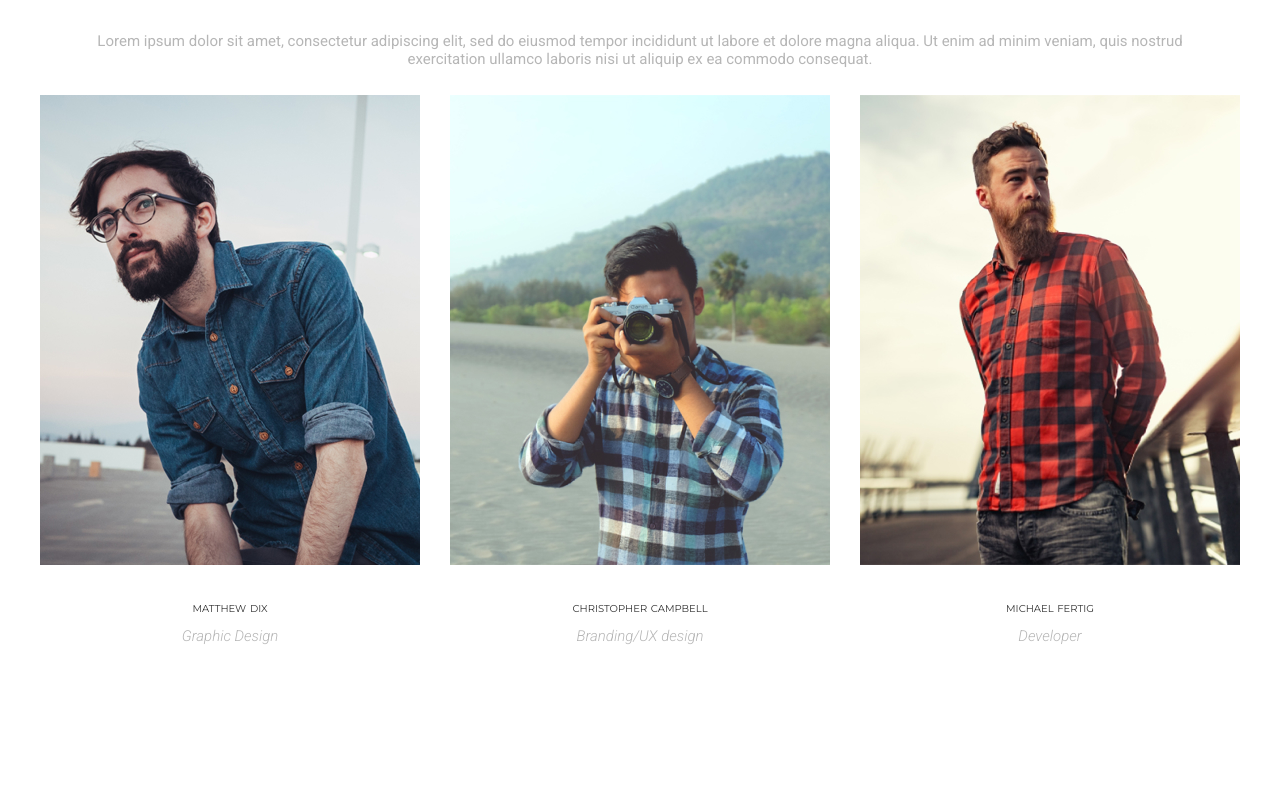
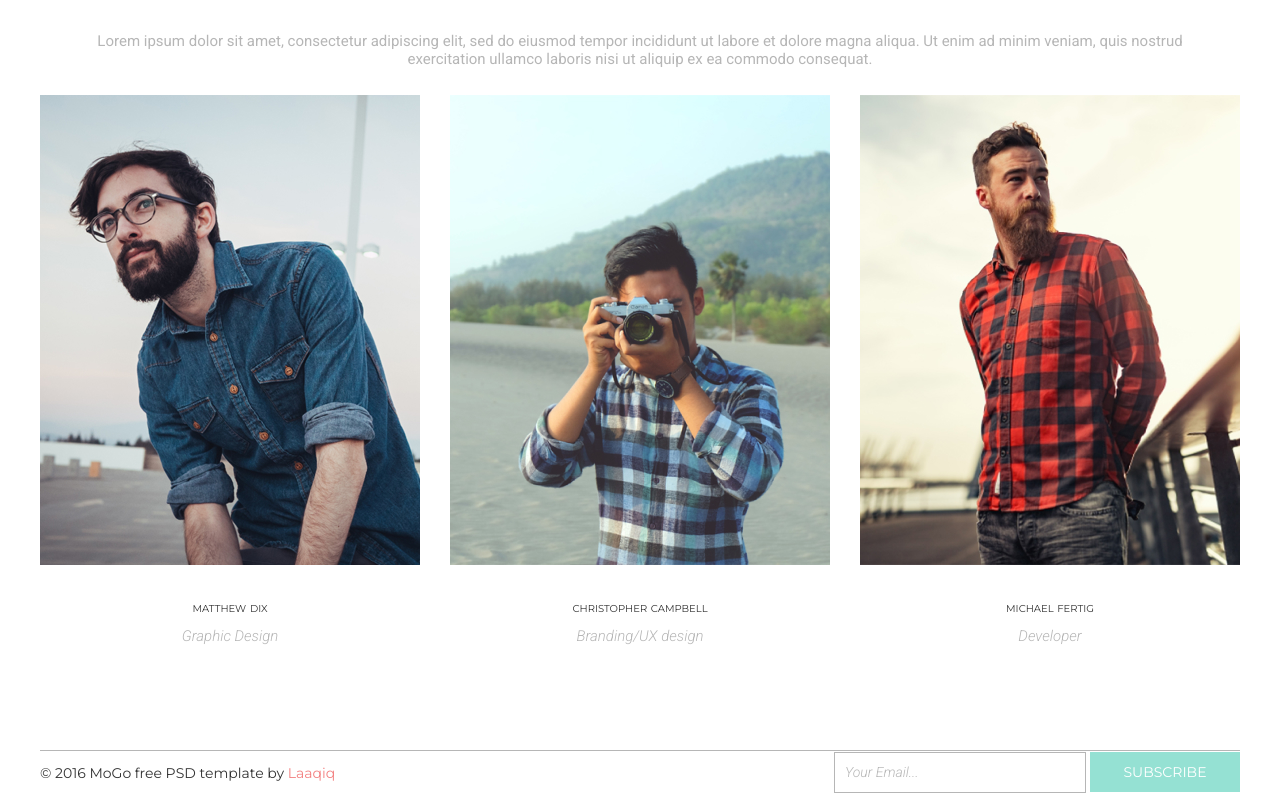
Before and after one commit to emily-bazhenova/dz9, a plain HTML site: page index.html in a window 1280 px wide. Shown: the part 870-1670 px from the top of the page. Before the commit the page ends 1531 px from the top, so only its background shows below. Drawn offline with Linux system fonts and the light colour scheme.

Commit message:
homework completed

```diff
--- a/index.html
+++ b/index.html
@@ -12,7 +12,7 @@
       href="https://fonts.googleapis.com/css2?family=Kaushan+Script&family=Montserrat:wght@400;700&family=Roboto:ital,wght@0,300;0,400;1,300&display=swap"
       rel="stylesheet"
     />
-    <title>Document</title>
+    <title>MoGo</title>
   </head>
   <body>
     <header class="header">
@@ -143,5 +143,15 @@
         </ul>
       </section>
     </main>
+    <footer class="footer">
+      <p class="copyrights">
+        © 2016 MoGo free PSD template by
+        <a href="#" class="footer-link">Laaqiq</a>
+      </p>
+      <form>
+        <input type="email" name="email" placeholder="Your Email..."></input>
+        <button type="submit" class="button">subscribe</button>
+      </form>
+    </footer>
   </body>
 </html>
--- a/style.css
+++ b/style.css
@@ -63,6 +63,7 @@ h3 {
   width: 1200px;
   margin: 0 auto;
   padding-top: 125px;
+  padding-bottom: 89px;
 }
 
 .description {
@@ -207,3 +208,56 @@ ul {
   color: #b6b6b6;
   margin: 0;
 }
+
+.footer {
+  border-top: solid 1px #b6b6b6;
+  height: 41px;
+  width: 1200px;
+  margin: 0 auto;
+  display: flex;
+  justify-content: space-between;
+}
+
+input {
+  border: 1px solid #b6b6b6;
+  width: 230px;
+  height: 39px;
+  left: 1180px;
+  top: 1569px;
+  display: inline-block;
+  margin-top: 1px;
+  padding: 0 10px;
+}
+
+input::placeholder {
+  display: inline-block;
+  font-family: "Roboto", sans-serif;
+  font-style: italic;
+  font-weight: 300;
+  font-size: 14px;
+  line-height: 16px;
+  color: #b6b6b6;
+}
+
+.button {
+  width: 150px;
+  height: 40px;
+  background: #95e1d3;
+  border: none;
+  font-family: "Montserrat", sans-serif;
+  font-size: 14px;
+  line-height: 17px;
+  color: #fff;
+  text-transform: uppercase;
+}
+
+.copyrights {
+  font-family: "Montserrat", sans-serif;
+  font-size: 14px;
+  line-height: 17px;
+  color: #333333;
+}
+
+.footer-link {
+  color: #f38181;
+}
```
